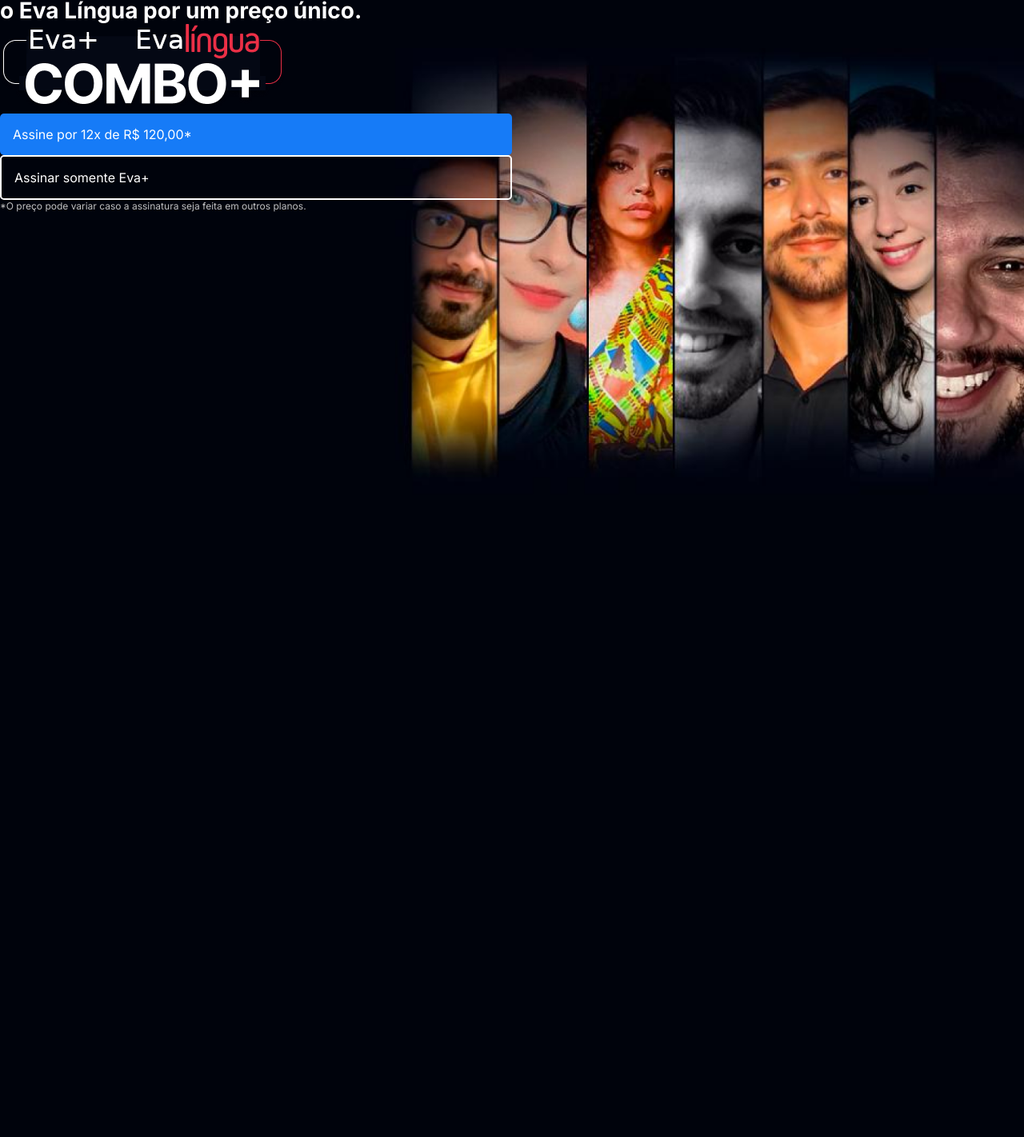
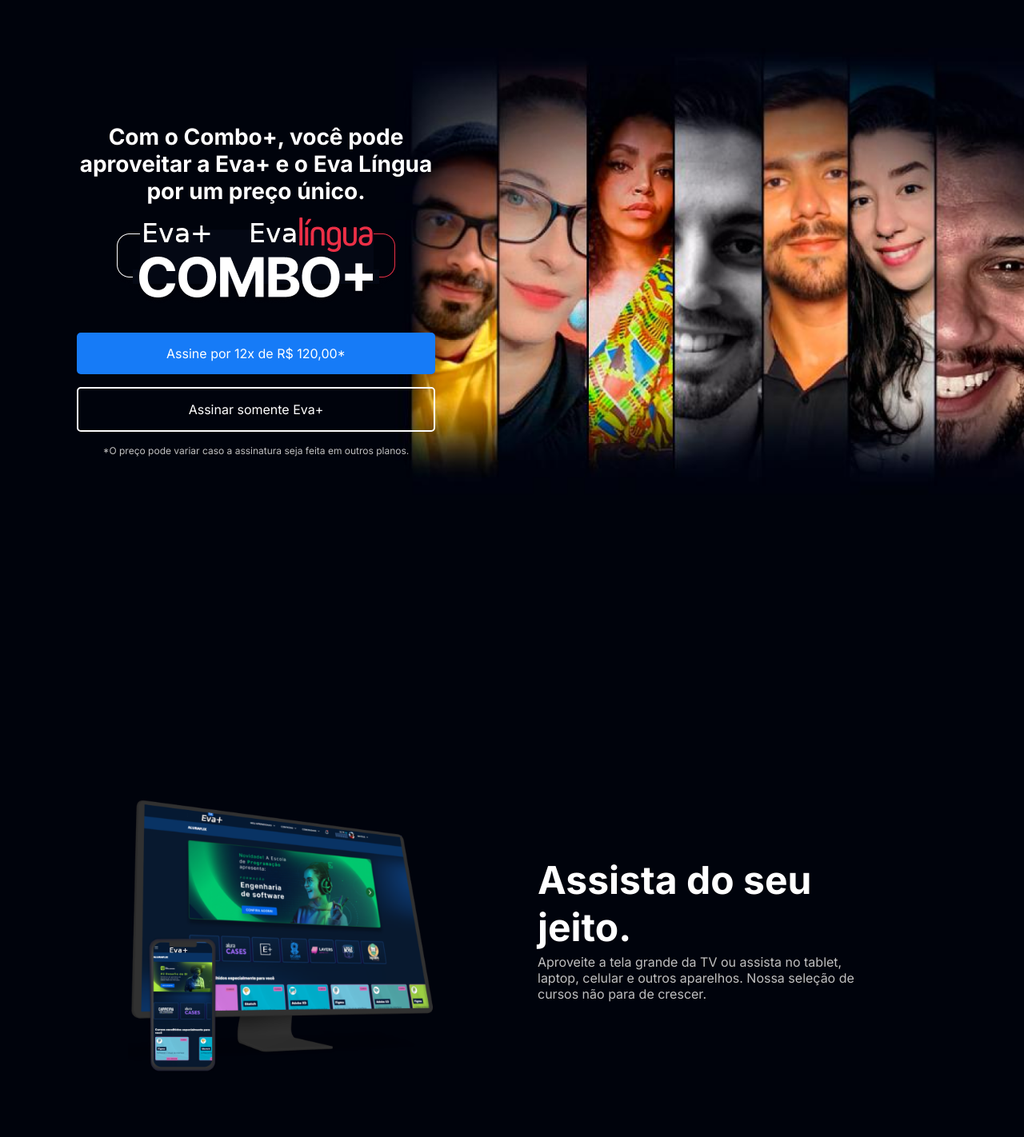
Before and after one commit to evanisecs/evanisecs.github.io, a plain HTML site: page portifolio/evaplus/index.html in a window 1280 px wide. Shown: the part 38-1460 px from the top of the page at 80% size. Before the commit the page ends 800 px from the top, so only its background shows below. Drawn offline with Linux system fonts and the light colour scheme.

Commit message:
FEATURE - evaplus  posicionamendo elementos

```diff
--- a/portifolio/evaplus/asset/css/style.css
+++ b/portifolio/evaplus/asset/css/style.css
@@ -24,6 +24,8 @@ body{
     background-repeat: no-repeat;
     background-size: contain;
     background-position: right;
+    align-items: center;
+    text-align: center;
 }
 
 .container{
@@ -40,6 +42,7 @@ body{
     color: var(--branco-principal);
     display: block;
     text-decoration: none;
+    margin-bottom: 1em;
 }
 
 .botao_secundario{
@@ -56,3 +59,40 @@ body{
     font-size: 28px;
     font-weight: 700;
 }
+
+.container__imagem{
+    margin: 1em 0 2em 0;
+}
+
+.container__caixa{
+    margin: 0 6em;
+}
+
+.secundario__imagem{
+    width: 80%;
+}
+
+.secundario{
+    align-items: center;
+    margin: 0 10em;
+}
+
+.descricao__titulo{
+    font-weight: 700;
+    font-size: 48px;
+    color: var(--branco-principal);
+    margin-bottom: 0.1em;
+}
+
+.descricao__texto{
+    color: var(--cinza-secundario);
+}
+
+.secundario__botao{
+    display: inline-block;
+    margin-top: 1em;
+}
+
+.container__descricao{
+    padding: 2em;
+}
--- a/portifolio/evaplus/index.html
+++ b/portifolio/evaplus/index.html
@@ -1,5 +1,6 @@
 <!DOCTYPE html>
 <html lang="pt-br">
+
 <head>
     <title>Evaplus</title>
     <meta charset="UTF-8">
@@ -9,15 +10,48 @@
     <link rel="preconnect" href="https://fonts.gstatic.com" crossorigin>
     <link href="https://fonts.googleapis.com/css2?family=Inter:wght@400;700&display=swap" rel="stylesheet">
 </head>
+
 <body>
     <section class="container principal">
-        <div>
-        <h1 class="container__titulo">Com o Combo+, você pode aproveitar a Eva+ e o Eva Língua por um preço único.</h1>
-        <img src="asset/img/Combo.png" alt="O combo+ é a junção do eva+ e o eva lingua ">
-        <a href="#" class="container__botao">Assine por 12x de R$ 120,00*</a>
-        <a href="#" class="container__botao botao_secundario">Assinar somente Eva+</a>
-        <p class="container__aviso">*O preço pode variar caso a assinatura seja feita em outros planos.</p>
+        <div class="container__caixa">
+            <h1 class="container__titulo">Com o Combo+, você pode aproveitar a Eva+ e o Eva Língua por um preço único.
+            </h1>
+            <img src="asset/img/Combo.png" alt="O combo+ é a junção do eva+ e o eva lingua" class="container__imagem">
+            <a href="#" class="container__botao">Assine por 12x de R$ 120,00*</a>
+            <a href="#" class="container__botao botao_secundario">Assinar somente Eva+</a>
+            <p class="container__aviso">*O preço pode variar caso a assinatura seja feita em outros planos.</p>
         </div>
     </section>
+
+    <section class="container secundario">
+        <img src="asset/img/Plataformas.png" alt="Um monitor e um celular com Evaplus aberto"
+            class="secundario__imagem">
+        <div class="container__descricao">
+            <h2 class="descricao__titulo">Assista do seu jeito.</h2>
+            <p class="descricao__texto">Aproveite a tela grande da TV ou assista no tablet, laptop, celular e outros
+                aparelhos. Nossa seleção de cursos não para de crescer.
+            </p>
+        </div>
+    </section>
+
+    <section class="container secundario">
+        <div class="container__descricao">
+            <p class="descricao__texto">Só o Combo+ oferece Eva+ e Eva Língua juntos para você ter acesso a cursos de
+                diversas áreas da tecnologia e aprender inglês ou espanhol, onde e como quiser.</p>
+            <a href="#" class="container__botao secundario__botao">Assinar o Combo+</a>
+        </div>
+        <img src="asset/img/Telas.png" alt="Tela da Evaplus e da Eva lingua" class="secundario__imagem">
+    </section>
+
+    <section class="container secundario">
+        <img src="asset/img/Notebook.png" alt="Notebook com a página do curso HTML5 e CSS3 da Eva aberta"
+            class="secundario__imagem">
+            <div class="container__descricao">
+           <h2 class="descricao__titulo">Baixe seus cursos</h2>
+           <p class="descricao__texto">Baixe e assista quando e onde quiser. Assim, seus favoritos estão sempre com
+            você, até mesmo sem internet.</p>
+            </div>
+    </section>
 </body>
+
 </html>
```
